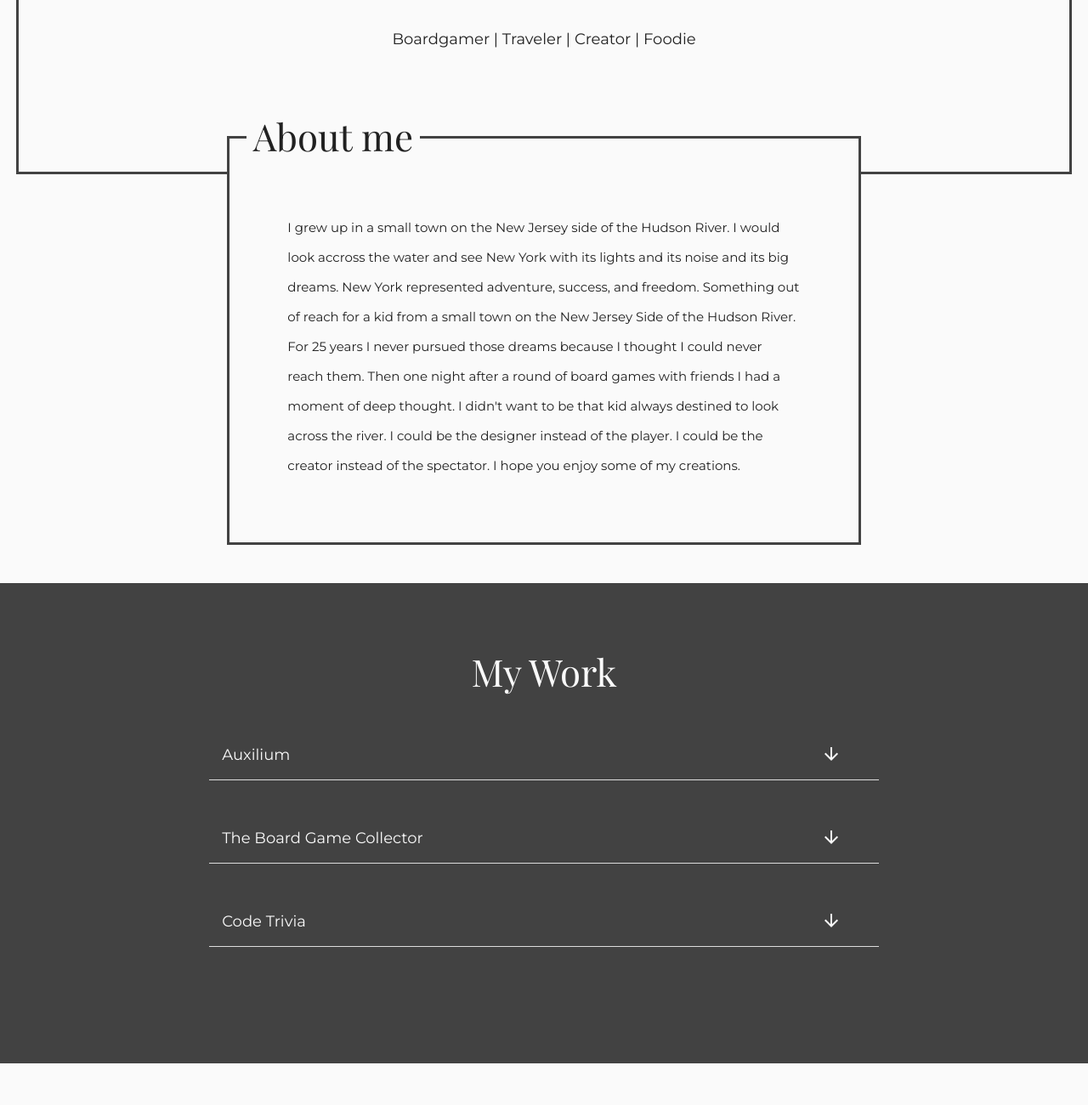
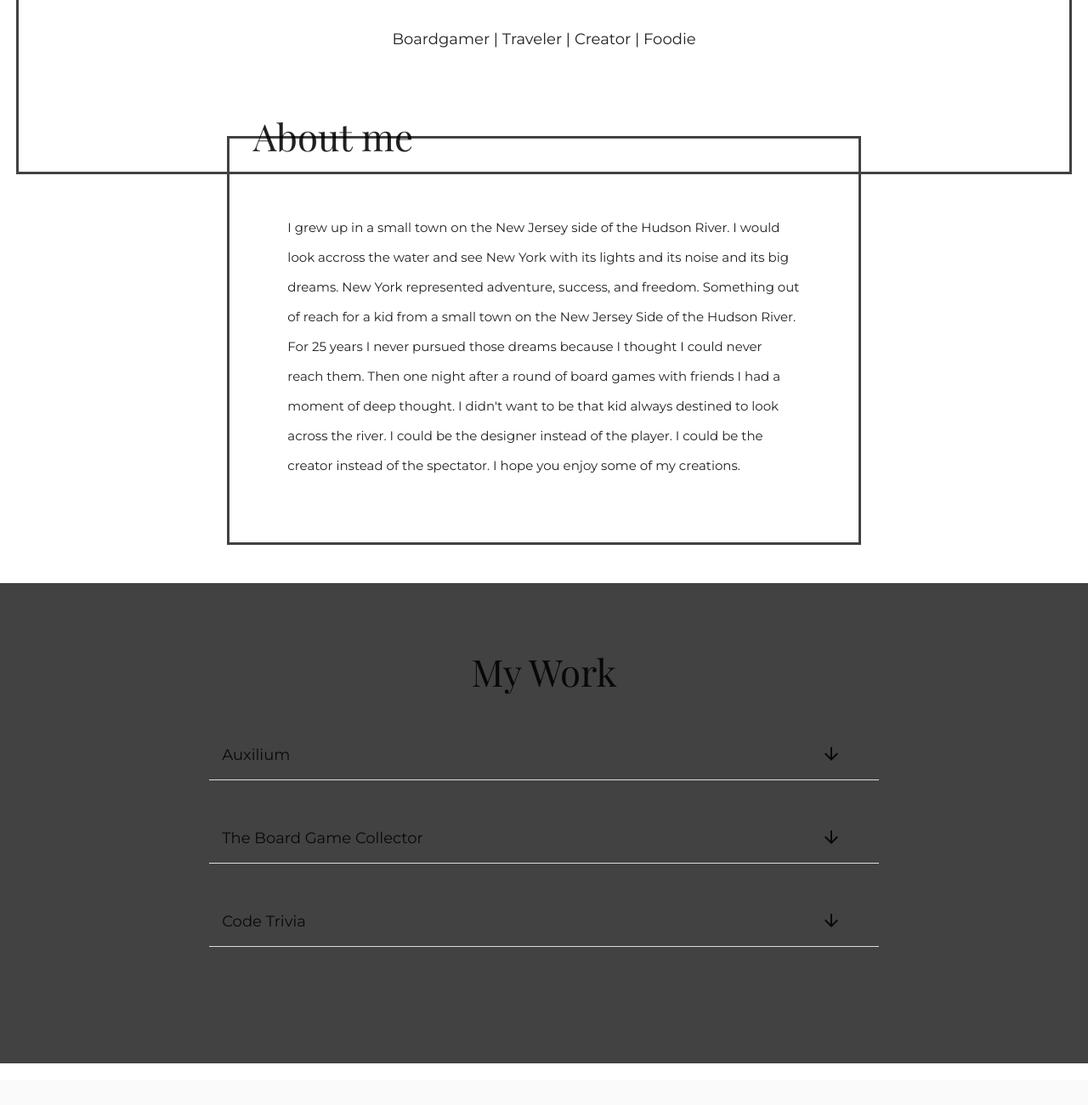
Before and after one commit to dlousa92/dlousa92.github.io, a plain HTML site: page index.html in a window 1280 px wide. Shown: the part 440-1740 px from the top of the page at 85% size. Drawn offline with nearby package versions, Linux system fonts and the light colour scheme; some icons are missing.

Commit message:
remove materialize coloring

```diff
--- a/index.html
+++ b/index.html
@@ -15,7 +15,7 @@
     <link rel="stylesheet" type="text/css" href="css/main.css">
     <link href="https://fonts.googleapis.com/css?family=Poiret+One" rel="stylesheet">
   </head>
-  <body class='grey lighten-5'>
+  <body class=''>
       <header class='header'>
         <h1>Daniel Lousa</h1>
         <p class='brandstatement'>A resourceful and passionate Web Developer, with the drive to constantly learn, grow and design.</p>
@@ -24,8 +24,8 @@
 
 
       <div class='container row'>
-        <section class='grey lighten-5 about col s12 m10 offset-m1'>
-          <h3 class='bioheader grey lighten-5'>About me</h3>
+        <section class='about col s12 m10 offset-m1'>
+          <h3 class='bioheader'>About me</h3>
           <p class='bio'>I grew up in a small town on the New Jersey side of the Hudson River. I would look accross the water and see New York
              with its lights and its noise and its big dreams. New York represented adventure, success, and freedom.
              Something out of reach for a kid from a small town on the New Jersey Side of the Hudson River.
@@ -37,7 +37,7 @@
       </div>
 
       <main>
-        <section class='projects grey-text text-lighten-5 container row'>
+        <section class='projects container row'>
           <h3 class='projectheader col s12'>My Work</h3>
           <ul class='col s12 m10 offset-m1 l8 offset-l2 collapsible projects'>
             <li class='projectcard'>
@@ -107,7 +107,7 @@
           <h3 class='emaillink'><a href='mailto:dlousa92@gmail.com'>dlousa92@gmail.com</a></h3>
         </section>
 
-        <footer class='footer grey lighten-5'>
+        <footer class='footer'>
           <ul class='socialmedia'>
             <li><a class='icon' target=_blank rel='noopener noreferrerhref' href='https://github.com/dlousa92'><div data-icon="ei-sc-github" data-size="s"></div></a></li>
             <li><a class='icon' target=_blank rel='noopener noreferrerhref' href='https://www.linkedin.com/in/daniel-lousa/'><div data-icon="ei-sc-linkedin" data-size="s"></div></a></li>
```
